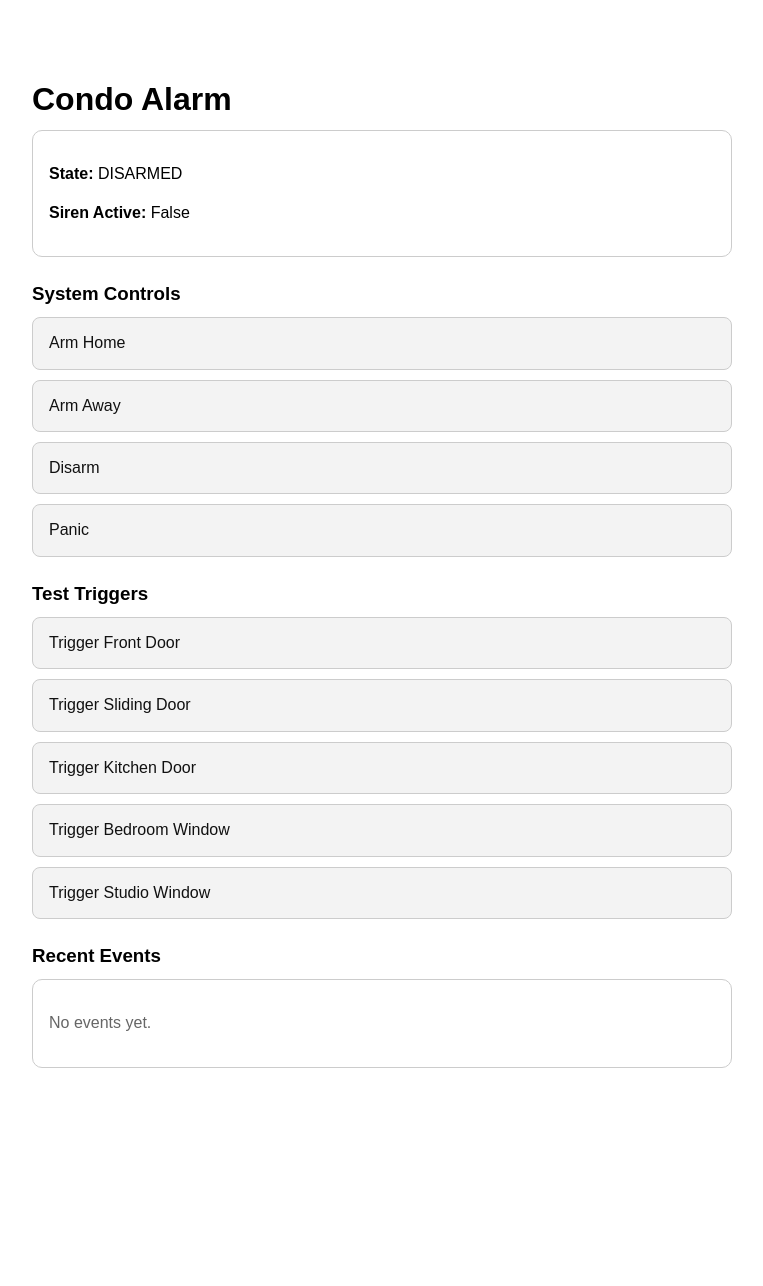
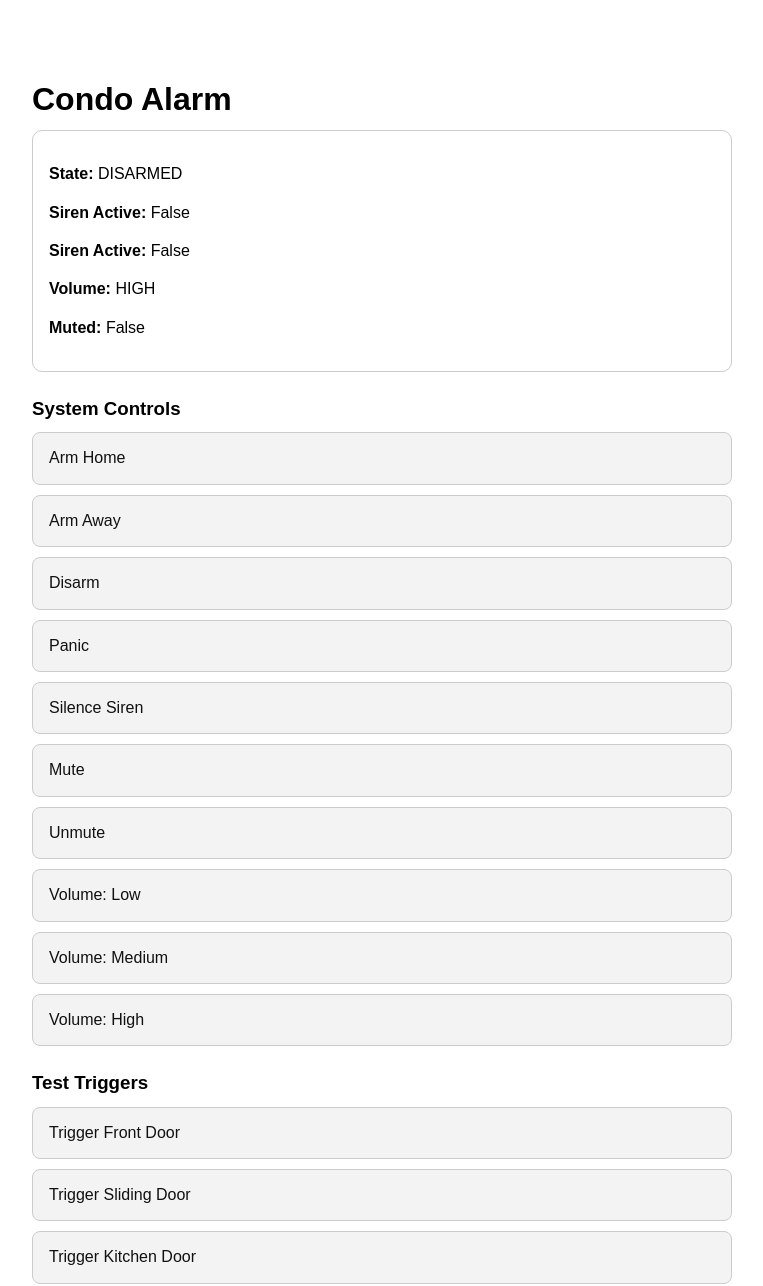
Before and after one commit to kevinkell-y/condo-alarm, a Flask app: page / in a window 1280 px wide. Shown: the top 1286 px of the page, without its empty margins (258-1021 px from the left). Before the commit the page ends 1068 px from the top, so only its background shows below. Run offline with Flask 3, Linux system fonts and the light colour scheme.

Commit message:
Phase 1 progress: refractor + UI improvements

```diff
--- a/app.py
+++ b/app.py
@@ -20,7 +20,7 @@ state = StateManager(
 
 logger = Logger(cfg["logging"]["file"])
 notifier = Notifier()
-siren = Siren()
+siren = Siren(state)
 zones = load_zones(cfg)
 
 engine = AlarmEngine(state, notifier, siren, logger, zones)
--- a/logger.py
+++ b/logger.py
@@ -29,7 +29,17 @@ class Logger:
             if not line:
                 continue
             try:
-                events.append(json.loads(line))
+                event = json.loads(line)
+
+                # Convert ISO time to readable format
+                try:
+                    dt = datetime.fromisoformat(event["time"])
+                    event["time_display"] = dt.strftime("%B %d, %Y — %-I:%M:%S %p")
+                except Exception:
+                    event["time_display"] = event.get("time", "")
+
+                events.append(event)
+
             except json.JSONDecodeError:
                 continue
 
--- a/web/server.py
+++ b/web/server.py
@@ -15,7 +15,9 @@ def create_app(state, notifier, siren, engine, zones, logger):
         return render_template(
             "index.html",
             state=state.state.value,
-            siren_active=getattr(state, "siren_active", False),
+            siren_active=state.siren_active,
+            state_volume=state.siren_volume,
+            state_muted=state.siren_muted,
             recent_events=recent_events,
         )
 
@@ -61,4 +63,31 @@ def create_app(state, notifier, siren, engine, zones, logger):
         app.engine.handle(event)
         return redirect("/")
 
+    @app.route("/silence")
+    def silence():
+        state.silence()
+        siren.off()
+        notifier.send("SYSTEM: Siren silenced")
+        return redirect("/")
+
+    @app.route("/mute")
+    def mute():
+        state.mute()
+        notifier.send("SYSTEM: Siren muted")
+        return redirect("/")
+
+    @app.route("/unmute")
+    def unmute():
+        state.unmute()
+        notifier.send("SYSTEM: Siren unmuted")
+        return redirect("/")
+
+    @app.route("/volume/<level>")
+    def volume(level):
+        level = level.upper()
+        if level in ["LOW", "MEDIUM", "HIGH"]:
+            state.set_volume(level)
+            notifier.send(f"SYSTEM: Volume set to {level}")
+        return redirect("/")
+
     return app
--- a/web/templates/index.html
+++ b/web/templates/index.html
@@ -81,6 +81,9 @@
     <div class="card">
         <p><strong>State:</strong> {{ state }}</p>
         <p><strong>Siren Active:</strong> {{ siren_active }}</p>
+        <p><strong>Siren Active:</strong> {{ siren_active }}</p>
+        <p><strong>Volume:</strong> {{ state_volume }}</p>
+        <p><strong>Muted:</strong> {{ state_muted }}</p>
     </div>
 
     <h3>System Controls</h3>
@@ -89,6 +92,12 @@
         <a href="/arm-away">Arm Away</a>
         <a href="/disarm">Disarm</a>
         <a href="/panic">Panic</a>
+        <a href="/silence">Silence Siren</a>
+        <a href="/mute">Mute</a>
+        <a href="/unmute">Unmute</a>
+        <a href="/volume/low">Volume: Low</a>
+        <a href="/volume/medium">Volume: Medium</a>
+        <a href="/volume/high">Volume: High</a>
     </div>
 
     <h3>Test Triggers</h3>
@@ -113,13 +122,7 @@
                             {% endif %}
                         </div>
                         <div class="event-meta">
-                            time: {{ event.time }}
-                            {% if event.source_topic %}
-                                | source: {{ event.source_topic }}
-                            {% endif %}
-                            {% if event.mode %}
-                                | mode: {{ event.mode }}
-                            {% endif %}
+                            {{ event.time_display }}
                         </div>
                     </li>
                 {% endfor %}
```
Also changed, not shown: siren.py (+10 -1 lines), state.py (+22 -0 lines).
